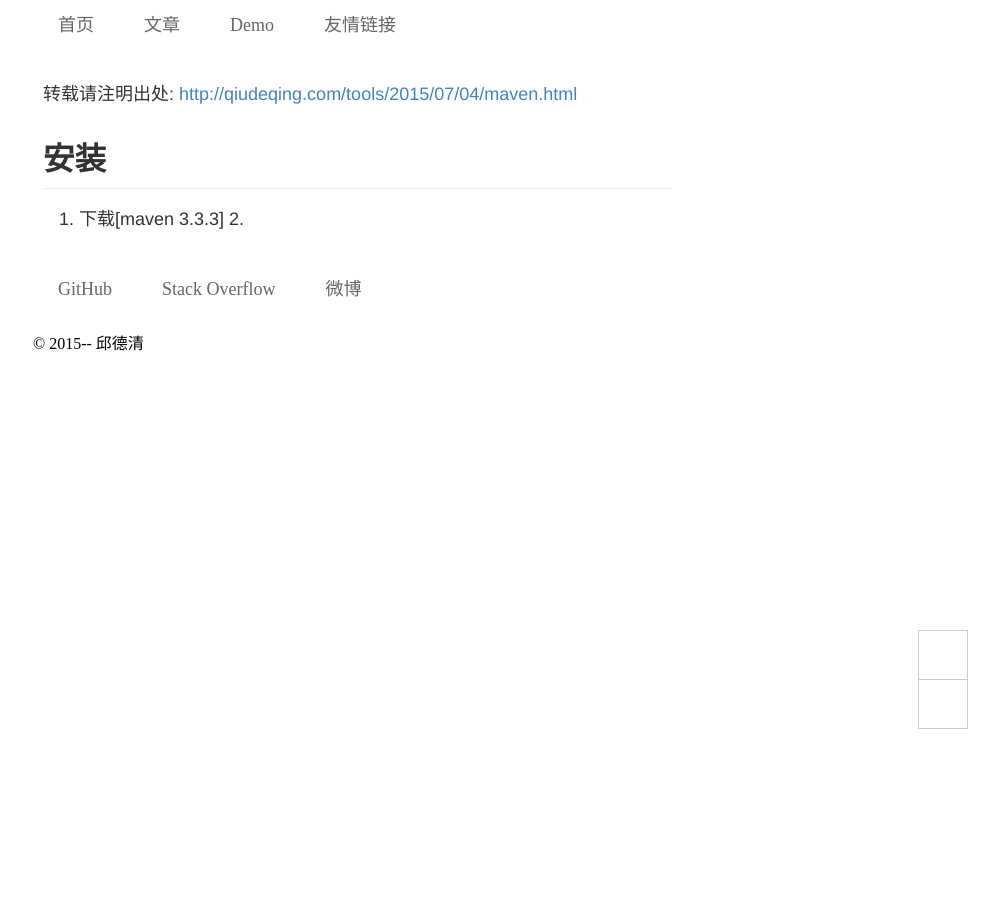
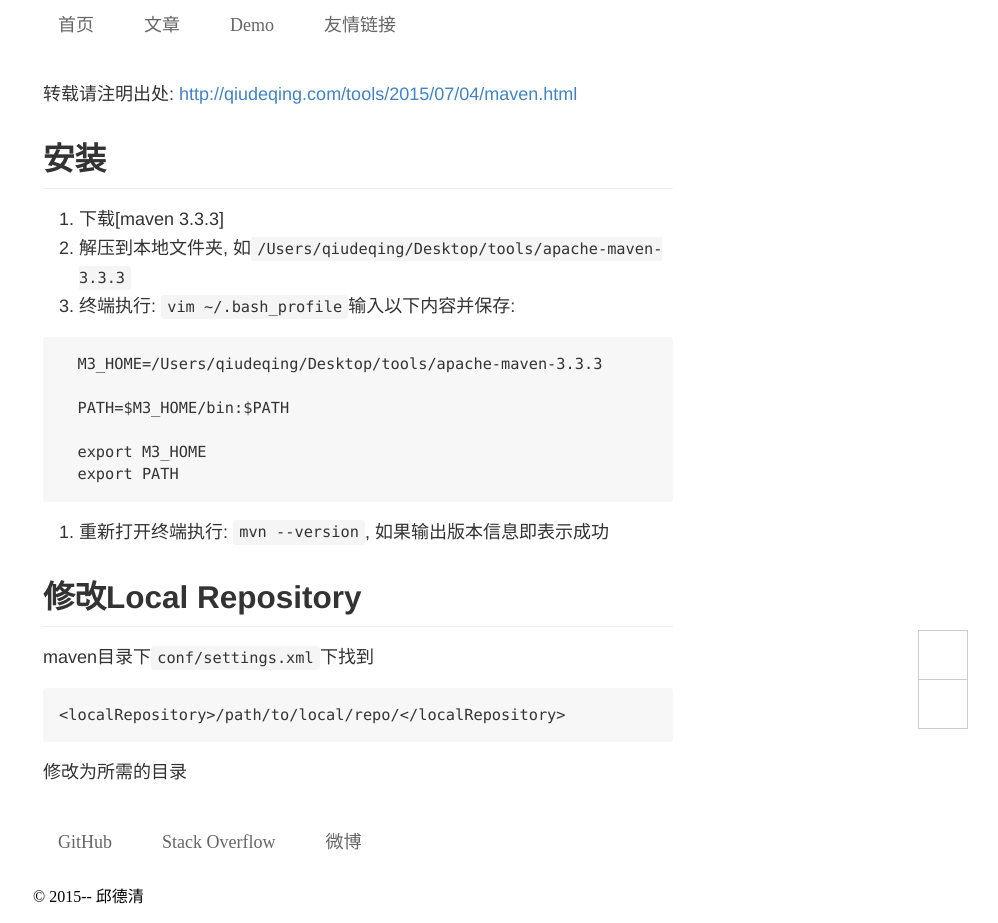
Before and after one commit to footmess/qiu-deqing.github.io, a Jekyll site: the page built from tools/_posts/2015-07-04-maven.md, in a window 1280 px wide. Shown: the whole page, without its empty margins (282-1280 px from the left). Built offline with Jekyll 4.4.1, drawn with Linux system fonts in a browser that asks for light colours; some web fonts are replaced; comment, search, counter and statistics services are not loaded; before the commit the page ends 900 px from its top, so only the background shows below that.

````diff
--- a/tools/_posts/2015-07-04-maven.md
+++ b/tools/_posts/2015-07-04-maven.md
@@ -5,8 +5,28 @@ title: maven基础操作
 ## 安装
 
 1. 下载[maven 3.3.3]
-2.
+2. 解压到本地文件夹, 如`/Users/qiudeqing/Desktop/tools/apache-maven-3.3.3`
+3. 终端执行: `vim ~/.bash_profile`输入以下内容并保存:
+
+  ```
+  M3_HOME=/Users/qiudeqing/Desktop/tools/apache-maven-3.3.3
+
+  PATH=$M3_HOME/bin:$PATH
+
+  export M3_HOME
+  export PATH
+  ```
+4. 重新打开终端执行: `mvn --version`, 如果输出版本信息即表示成功
 
 
+## 修改Local Repository
+
+maven目录下`conf/settings.xml`下找到
+
+```
+<localRepository>/path/to/local/repo/</localRepository>
+```
+
+修改为所需的目录
 
 [1]: http://mirrors.hust.edu.cn/apache/maven/maven-3/3.3.3/binaries/apache-maven-3.3.3-bin.tar.gz
````
Also changed, not shown: tools/_posts/2015-07-04-eclipse.md (+16 -0 lines), tools/_posts/2015-07-04-mysql.md (+7 -2 lines), tools/_posts/2015-07-04-tomcat.md (added, +33 -0 lines).
